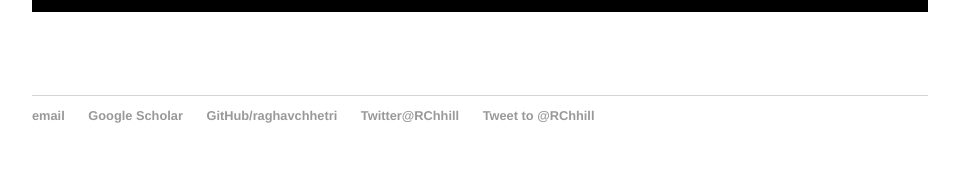
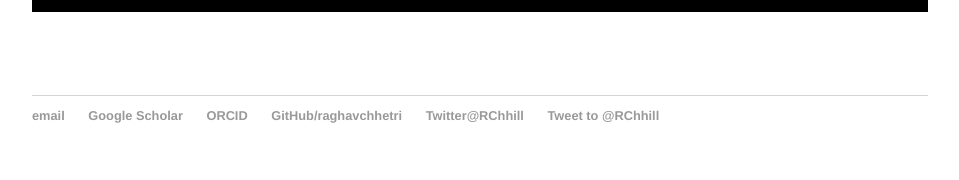
Before and after one commit to raghavchhetri/raghavchhetri.github.io, a Jekyll site: the page built from index.html, in a window 1280 px wide. Shown: the part 941-1121 px from the top of the page, without its empty margins (160-1119 px from the left). Built offline with Jekyll 4.4.1, drawn with Linux system fonts in a browser that asks for light colours; comment, search, counter and statistics services are not loaded.

Commit message:
Update default.html

```diff
--- a/_layouts/default.html
+++ b/_layouts/default.html
@@ -24,6 +24,7 @@
     		<ul>
 			<li><a href="mailto:chhetrir@janelia.hhmi.org">email</a></li>
 			<li><a href="https://scholar.google.com/citations?user=HSDpEAkAAAAJ&hl=en">Google Scholar</a></li>
+			<li><a href="https://orcid.org/0000-0001-6039-4505">ORCID</a></li>
         		<li><a href="https://github.com/raghavchhetri">GitHub/raghavchhetri</a></li>
 			<li><a href="https://twitter.com/RChhill">Twitter@RChhill</a></li>
 			<li><a href="https://twitter.com/intent/tweet?screen_name=RChhill" class="twitter-mention-button" data-show-count="false">Tweet to @RChhill</a><script async src="https://platform.twitter.com/widgets.js" charset="utf-8"></script></li>
```
